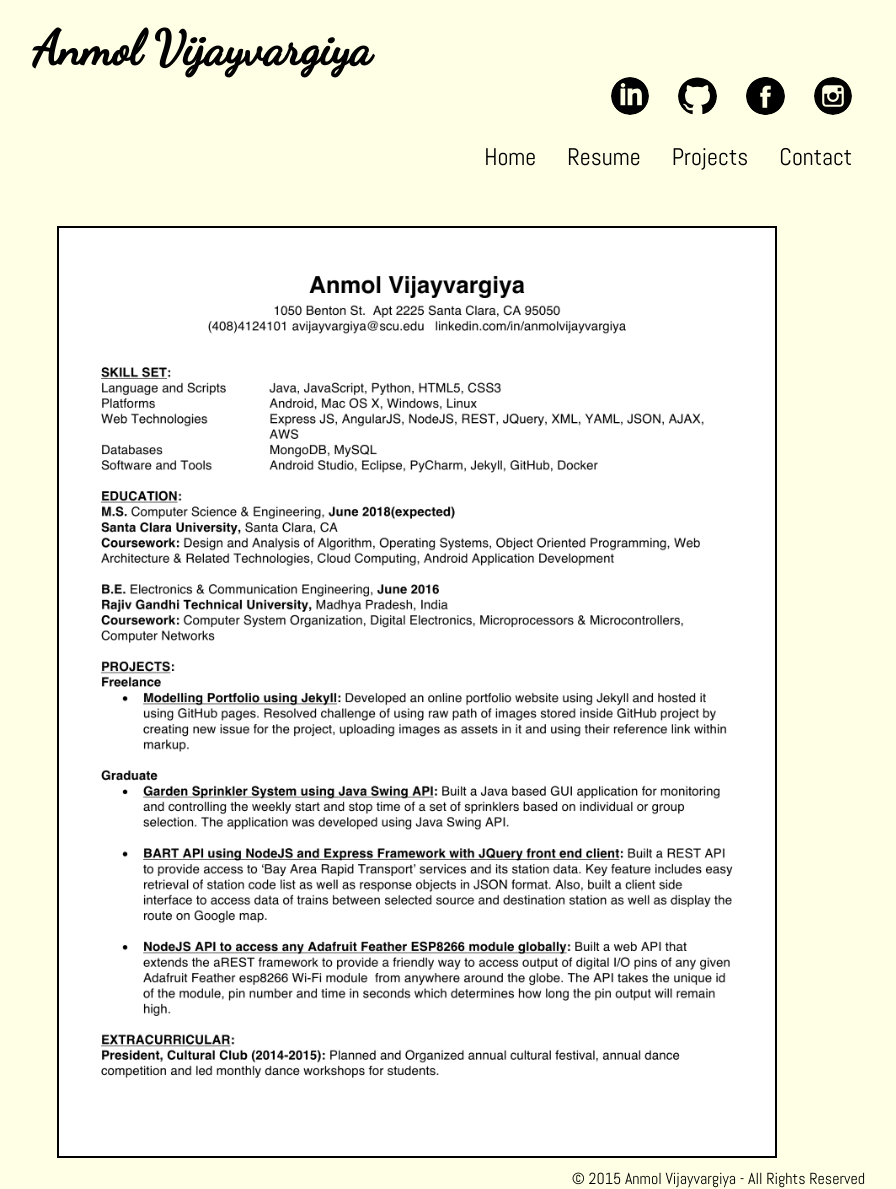
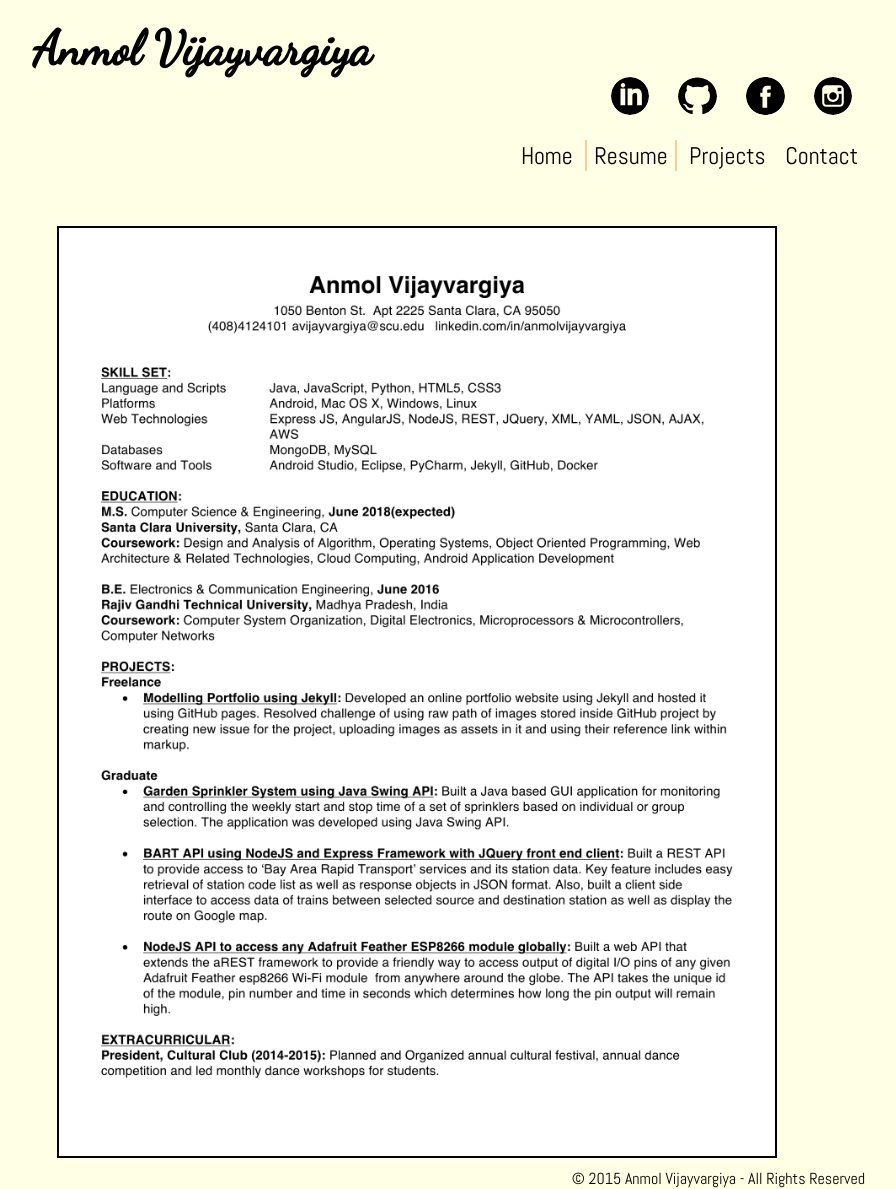
Before and after one commit to anmolvj/Portfolio-1.0, a Jekyll site: the page built from resume.html, in a window 1280 px wide. Shown: the whole page, without its empty margins (223-1119 px from the left). Built offline with Jekyll 4.4.1, drawn with Linux system fonts in a browser that asks for light colours.

Commit message:
Navigation Highlight Added

```diff
--- a/_includes/mainNav.html
+++ b/_includes/mainNav.html
@@ -1,8 +1,10 @@
 <nav id="navigation">
 			<ul class="list" id="navMenu">
-				<li><a href="index.html" title="Anmol Vijayvargiya">Home</a></li>
-				<li><a href="resume.html" title="Resume">Resume</a></li>
-				<li><a href="projects.html" title="Projects">Projects</a></li>
-				<li><a href="contact.html" title="Contact">Contact</a></li>
+				<li ><a  href="{{site.baseurl}}/" class="{% if page.url == '/'%}currentNavEl{% endif %}" title="Anmol Vijayvargiya" >Home</a></li>
+				<li><a href="{{site.baseurl}}/resume.html" class="{% if page.url == '/resume.html'%}currentNavEl{% endif %}" title="Resume">Resume</a></li>
+
+				<li><a href="{{site.baseurl}}/projects.html" class="{% if page.url == '/projects.html'%}currentNavEl{% endif %}" title="Projects">Projects</a></li>
+
+				<li><a href="{{site.baseurl}}/contact.html" class="{% if page.url == '/contact.html'%}currentNavEl{% endif %}" title="Contact">Contact</a></li>
 			</ul>
 		</nav>
--- a/css/main.css
+++ b/css/main.css
@@ -40,7 +40,7 @@ body{
 	text-decoration: none;
 	color: black;
 	display: inline;
-	padding: 1vw;
+	padding: 7px;
 }
 
 main{
@@ -121,3 +121,10 @@ article{
 	overflow: hidden;
 	margin-bottom: 5%;
 }
+
+.currentNavEl{
+	border: 2px solid #ffcc99;
+	/*background-color: white;*/
+	color: red;
+
+}
```
